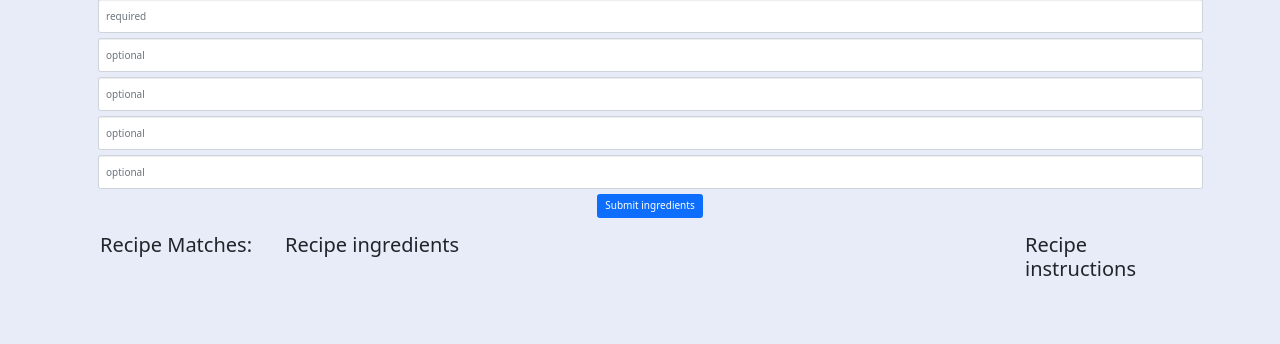
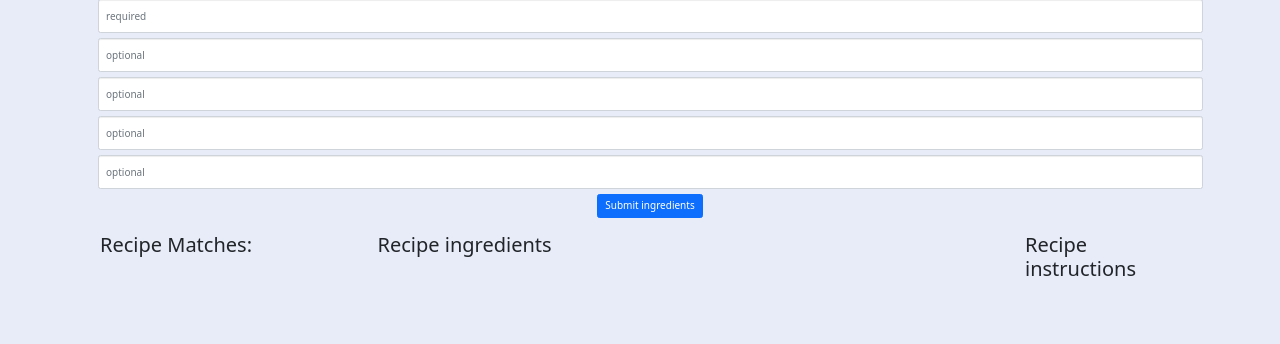
Before and after one commit to benochi/Capstone1, a Flask app: page / in a window 1280 px wide. Shown: the part 366-710 px from the top of the page. Run offline with Flask 2, Linux system fonts and the light colour scheme; the visitor is signed in with stand-in values (Sample User, id 1); parts of the project's set-up code (start-up, migrations or seed data) failed here and were passed over; some libraries are stand-ins or nearby versions.

Commit message:
Add files via upload

```diff
--- a/templates/index.html
+++ b/templates/index.html
@@ -38,10 +38,10 @@
   </section>
   <div class="container-fluid">
     <div class="row-fluid">
-      <div class="col-md-2">
+      <div class="col-md-3">
         <h2>Recipe Matches:</h2>
       </div>
-      <div class="col-md-8">
+      <div class="col-md-7">
         <h2>Recipe ingredients</h2>
       </div>
       <div class="col-md-2">
```
